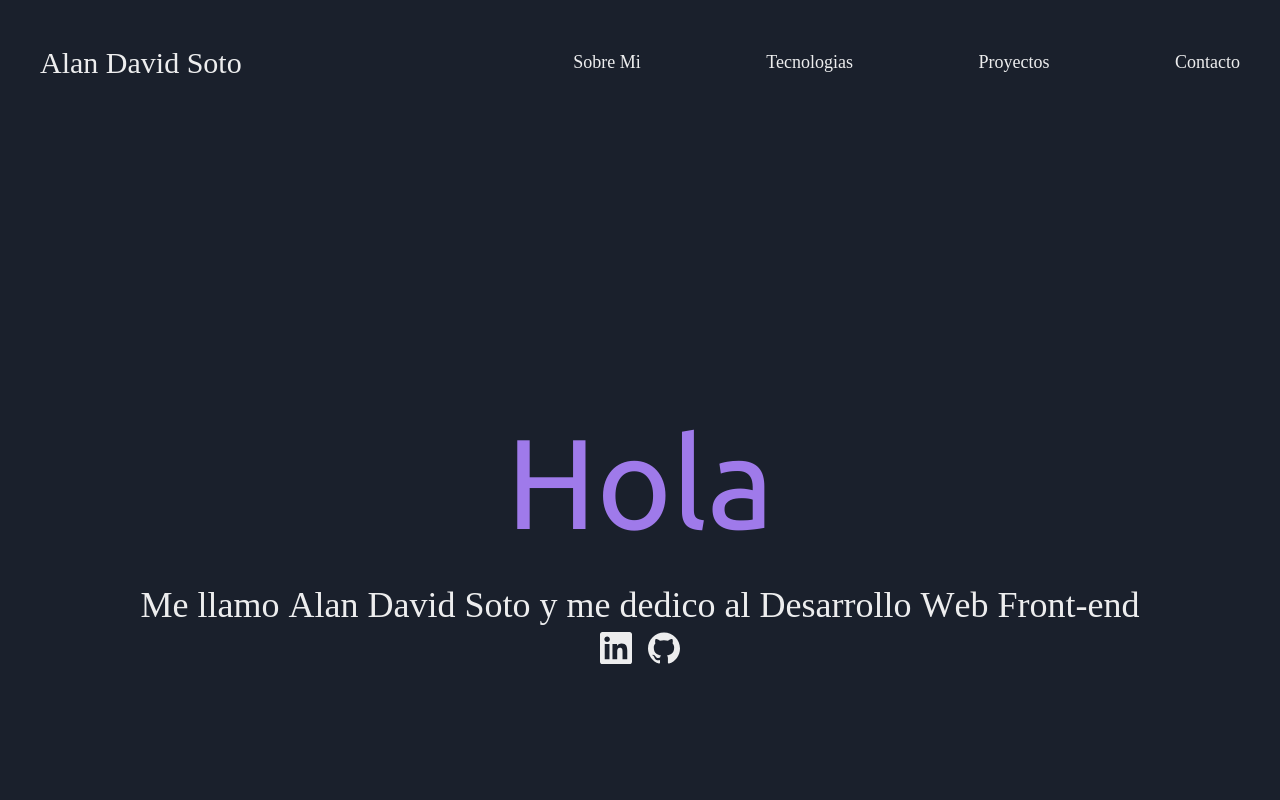
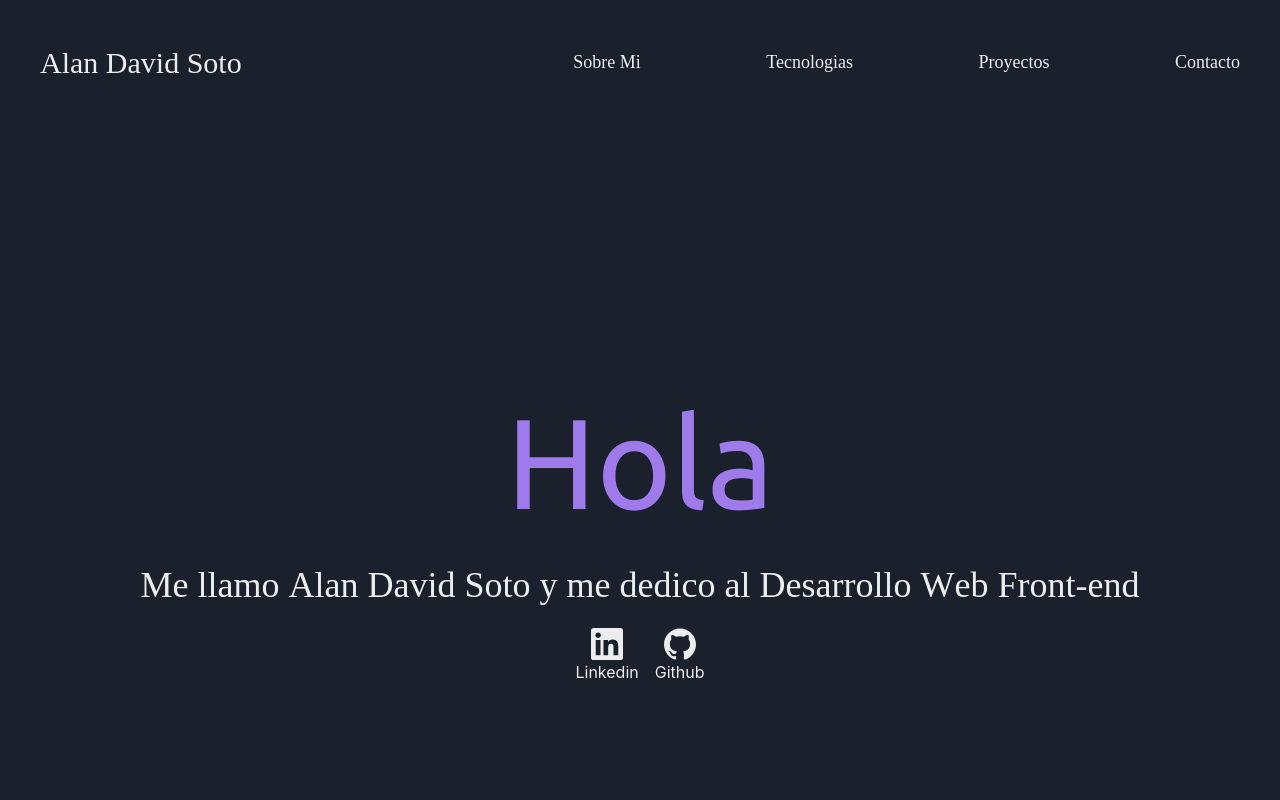
Before and after one commit to alandavidsoto/Portafolio, a React (Create React App) app: page / in a window 1280 px wide. Shown: the top 800 px of the page. Built offline with nearby package versions, Linux system fonts and the light colour scheme; a web font is replaced by a local one.

Commit message:
added links to github and linkdin

```diff
--- a/src/components/inicio/index.js
+++ b/src/components/inicio/index.js
@@ -1,4 +1,4 @@
-import { Box, Flex, Text } from '@chakra-ui/react';
+import { Box, Flex, Link, LinkBox, Text } from '@chakra-ui/react';
 import React from 'react';
 import { SiGithub, SiLinkedin } from 'react-icons/si';
 import { Fade } from 'react-reveal';
@@ -28,10 +28,31 @@ const Inicio = () => {
           Me llamo Alan David Soto y me dedico al Desarrollo Web Front-end
         </Fade>
       </Text>
-      <Flex justifyContent="center" gap={4}>
+      <Flex justifyContent="center" gap={4} mt={4}>
         <Fade left cascade>
-          <SiLinkedin size="2em" />
-          <SiGithub size="2em" />
+          <Link
+            href="http://www.linkedin.com/in/alandavidsoto"
+            target="_blank"
+            style={{ textDecoration: 'none' }}
+            display="flex"
+            flexDirection="column"
+            alignItems="center"
+          >
+            <SiLinkedin size="2em" />
+            <Text>Linkedin</Text>
+          </Link>
+          <Link
+            href="https://github.com/alandavidsoto"
+            target="_blank"
+            style={{ textDecoration: 'none' }}
+            textAlign="center"
+            display="flex"
+            flexDirection="column"
+            alignItems="center"
+          >
+            <SiGithub size="2em" />
+            <Text>Github</Text>
+          </Link>
         </Fade>
       </Flex>
     </Box>
```
